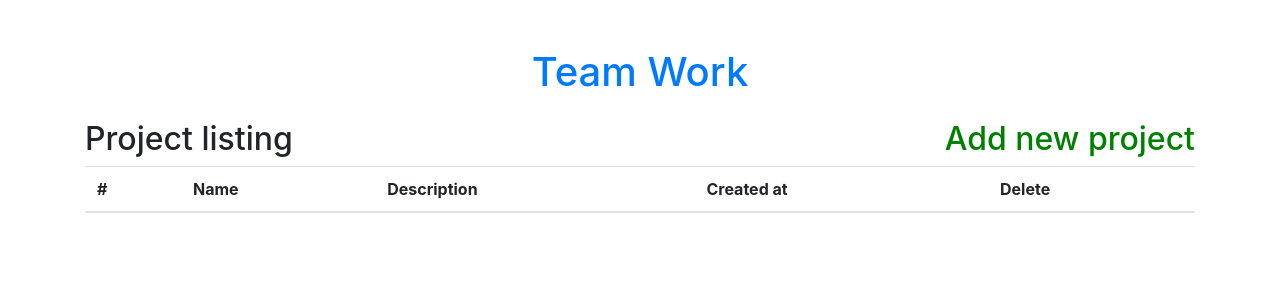
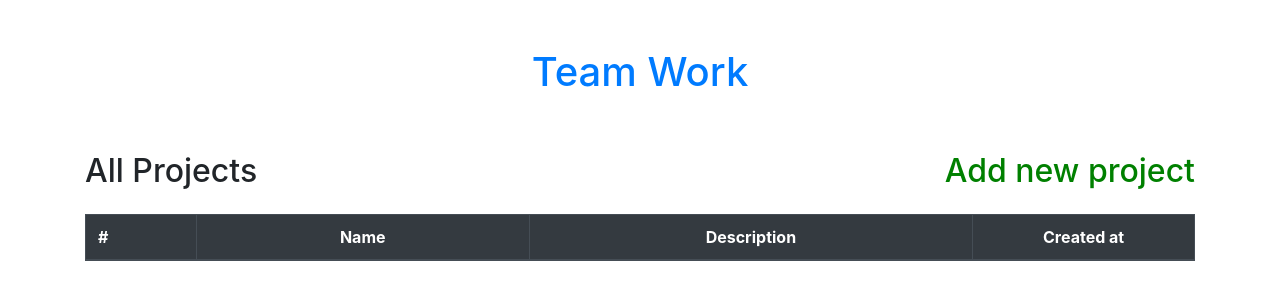
Before and after one commit to ShahrukhAfzal/teamwork_frontend, a Django app: page / in a window 1280 px wide. Shown: the top 300 px of the page. Run offline with Django 3.2, Linux system fonts and the light colour scheme; data that the repository does not hold is empty; some libraries are stand-ins or nearby versions.

Commit message:
refactoring and enhancement in template

```diff
--- a/templates/base.html
+++ b/templates/base.html
@@ -15,7 +15,7 @@
     <body>
         <div class="page-header">
             <div class="container">
-                <h1 class="text-center pt-5 pb-3"><a href="/">Team Work</a></h1>
+                <h1 class="text-center pt-5 pb-5"><a href="/">Team Work</a></h1>
             </div>
         </div>
         <div class="container">
--- a/templates/projects/edit.html
+++ b/templates/projects/edit.html
@@ -20,7 +20,6 @@
                 name="description"
                 maxlength=190
                 value="{{ description }}"
-
                 >
             </div>
             <div class="col">
--- a/templates/projects/list.html
+++ b/templates/projects/list.html
@@ -2,21 +2,22 @@
 {% extends 'base.html' %}
 
 {% block content %}
-    <div class="row">
-        <div class="col-sm-6 h2">Project listing</div>
+    <div class="row pb-3">
+        <div class="col-sm-6 h2">All Projects</div>
 
         <div class="col-sm-6">
             <p class="text-right h2"><a href="{% url 'create-project' %}" style="color: green"> Add new project</a></p>
         </div>
     </div>
-    <table class="table table-hover">
-        <thead>
+
+    <!-- Project listing  -->
+    <table class="table table-hover table-bordered">
+        <thead class="thead-dark">
             <tr>
-                <th scope="col">#</th>
-                <th scope="col">Name</th>
-                <th scope="col">Description</th>
-                <th scope="col">Created at</th>
-                <th scope="col">Delete</th>
+                <th scope="col" style="width: 10%">#</th>
+                <th scope="col"style="width: 30%" class="text-center">Name</th>
+                <th scope="col"style="width: 40%" class="text-center">Description</th>
+                <th scope="col"style="width: 20%" class="text-center">Created at</th>
             </tr>
 
         </thead>
@@ -24,14 +25,13 @@
             {% for each in projects %}
                 <tr>
                     <th scope="row">{{ forloop.counter }}</th>
-                    <td><a href="{% url 'detail-project' each.id %}" style='text-decoration: None'> {{ each.name }} </a></td>
-                    <td>{{ each.description|slice:":50" }}</td>
-                    <td>{{ each.created_at }}</td>
-                    <td><a href="{% url 'delete-project' each.id %}"  style="color: maroon">Delete</a></td>
+                    <td class="text-center">
+                        <a href="{% url 'detail-project' each.id %}" style='text-decoration: None'> {{ each.name }} </a></td>
+                    <td class="text-center">{{ each.description|slice:":50" }}</td>
+                    <td class="text-center">{{ each.created_at }}</td>
                 </tr>
             {% endfor %}
         </tbody>
-        <!-- <caption>List of projects</caption> -->
     </table>
 
 {% endblock %}
--- a/templates/tasks/edit.html
+++ b/templates/tasks/edit.html
@@ -1,6 +1,7 @@
 {% extends 'base.html' %}
 {% block content %}
-    <h2>Edit Task: {{ name }}</h2>
+    <h2 class="text-secondary">Edit Task: <a href="{% url 'detail-task' project_id id %}">{{ name }}</a></h2>
+
     <form action="{% url 'edit-task' project_id=project_id task_id=id %}" method="POST" >
         {% csrf_token %}
         <div class="form-row">
@@ -25,9 +26,6 @@
             </div>
             <div class="col">
                 <button type="submit" class="btn btn-outline-primary">Save Task</button>
-                <button class="btn btn-outline-danger">
-                    <a href="{% url 'delete-task' project_id id %}">Delete</a>
-                </button>
             </div>
         </div>
     </form>
```
Also changed, not shown: templates/projects/create.html (+27 -16 lines), templates/projects/detail.html (+6 -5 lines), templates/tasks/detail.html (+21 -6 lines).
